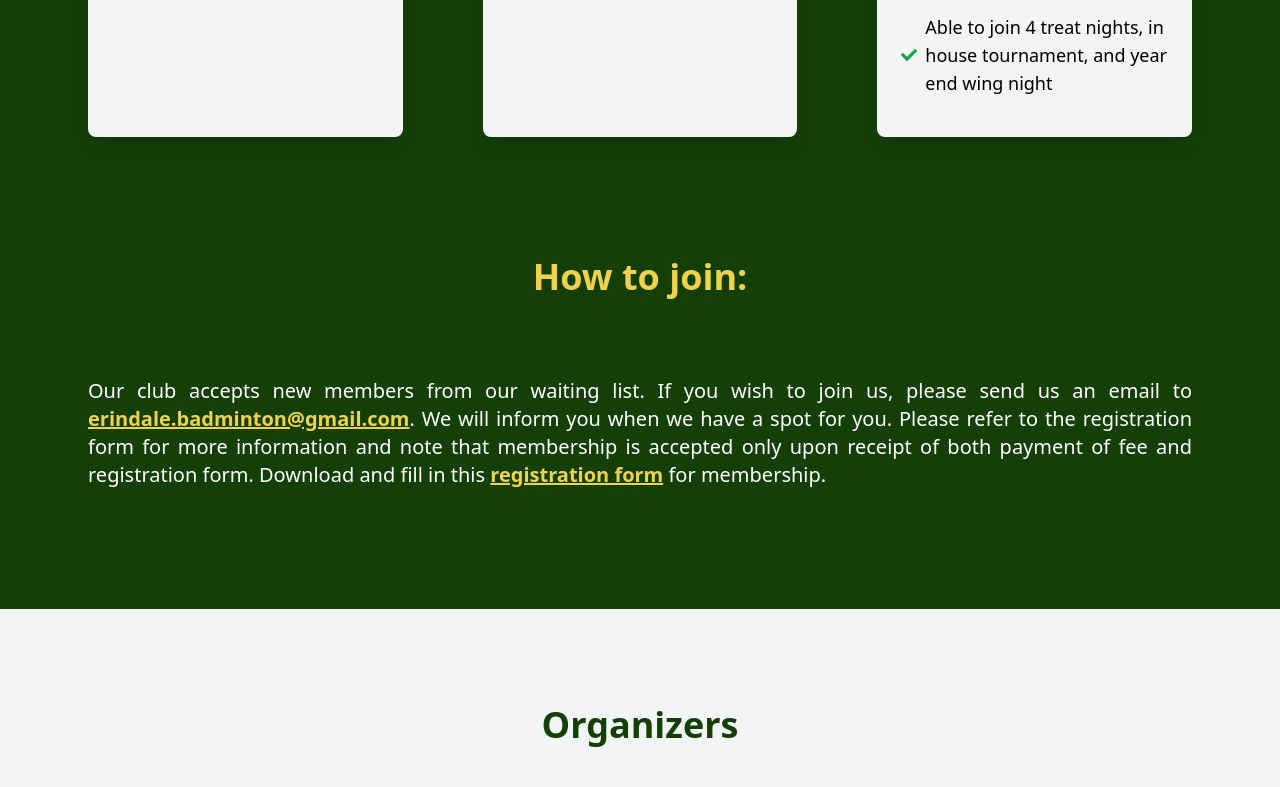
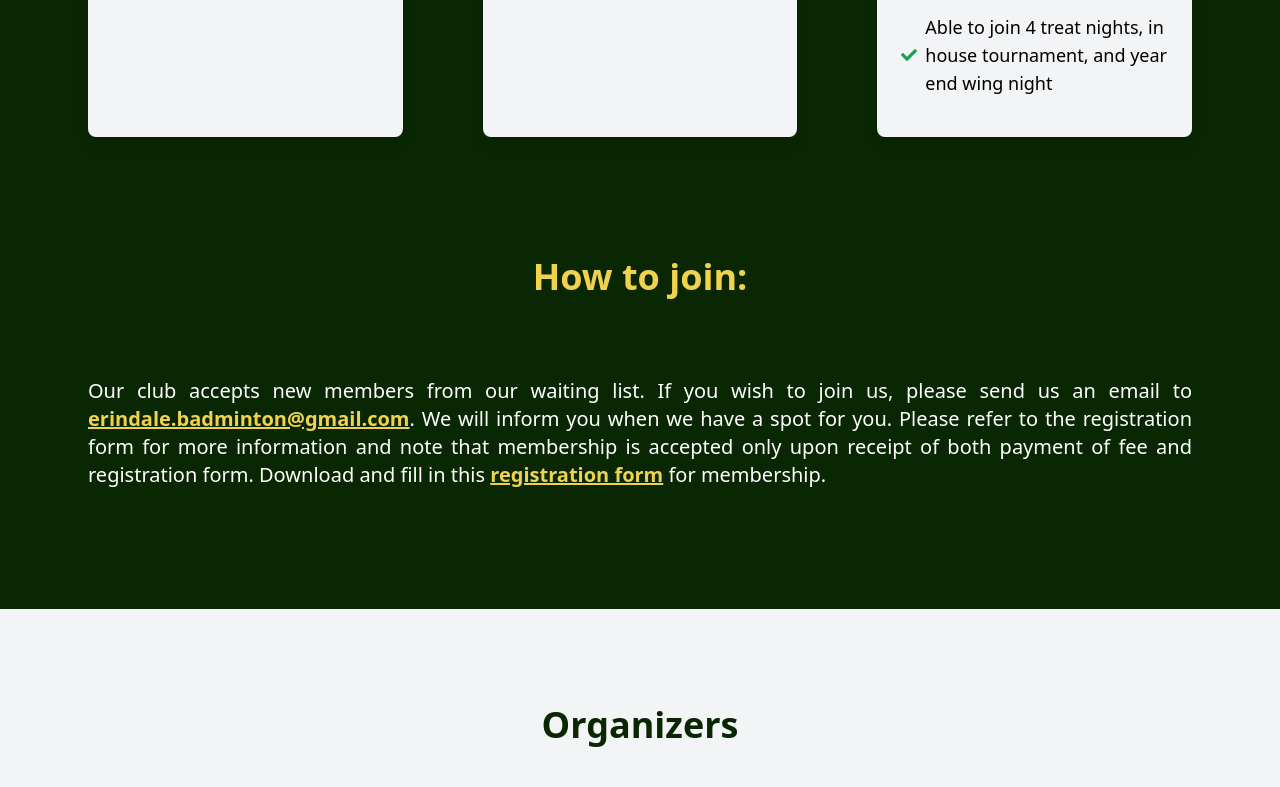
Before and after one commit to tienviet10/erindale-badminton, an Astro site: page / in a window 1280 px wide. Shown: the part 2013-2800 px from the top of the page. Built offline with nearby package versions, Linux system fonts and the light colour scheme; Astro itself is replaced by a stand-in of ours.

Commit message:
minor changes and change background theme

```diff
--- a/src/layout/Layout.astro
+++ b/src/layout/Layout.astro
@@ -31,7 +31,7 @@ const { title = 'Erindale Badminton' } = Astro.props as Props;
         scroll-behavior: smooth;
 			}
       :root {
-        --application-color: #144008;
+        --application-color: #0a2703;
         --text-application-color: #f0d24e;
       }
 		</style>
```
